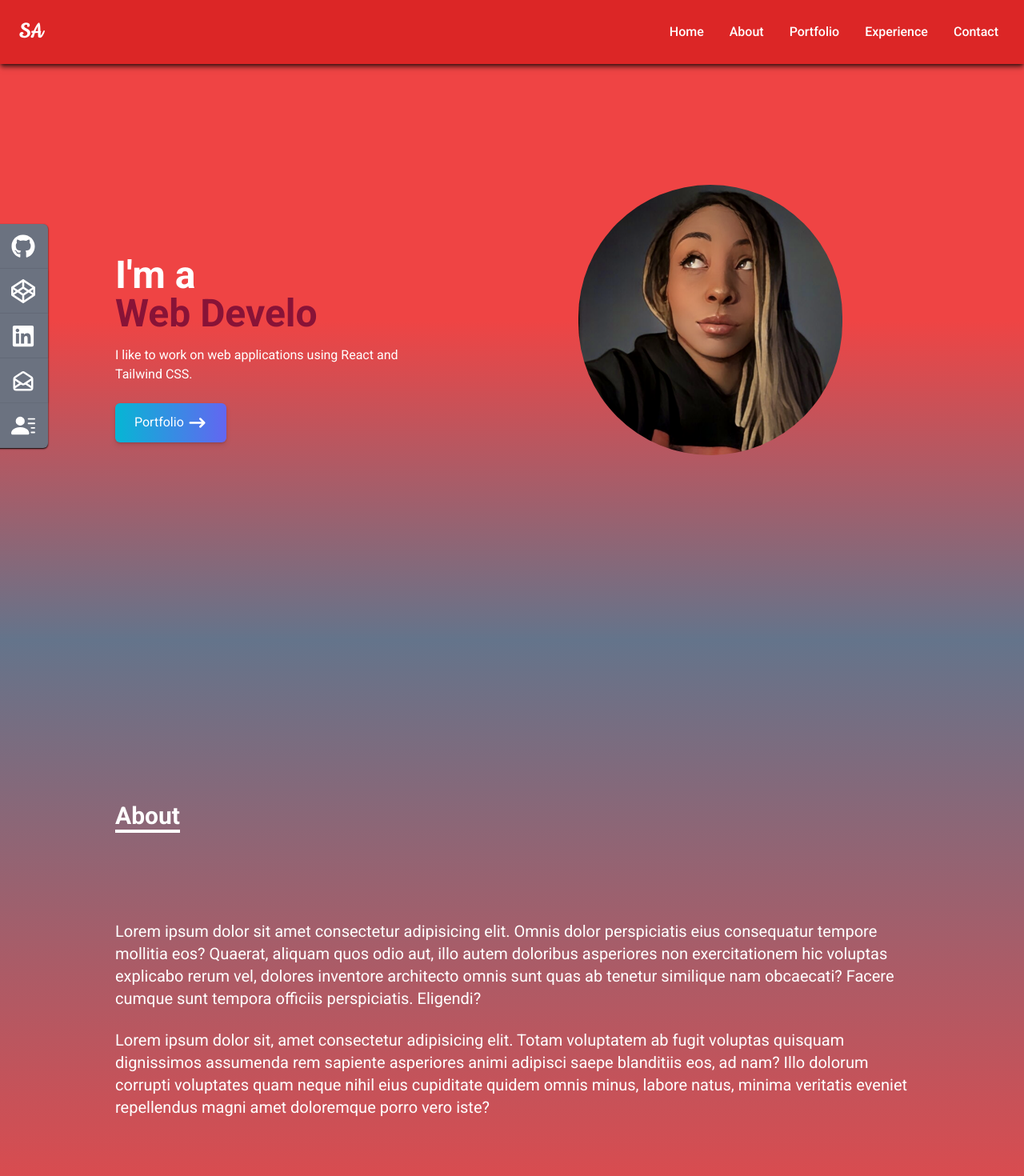
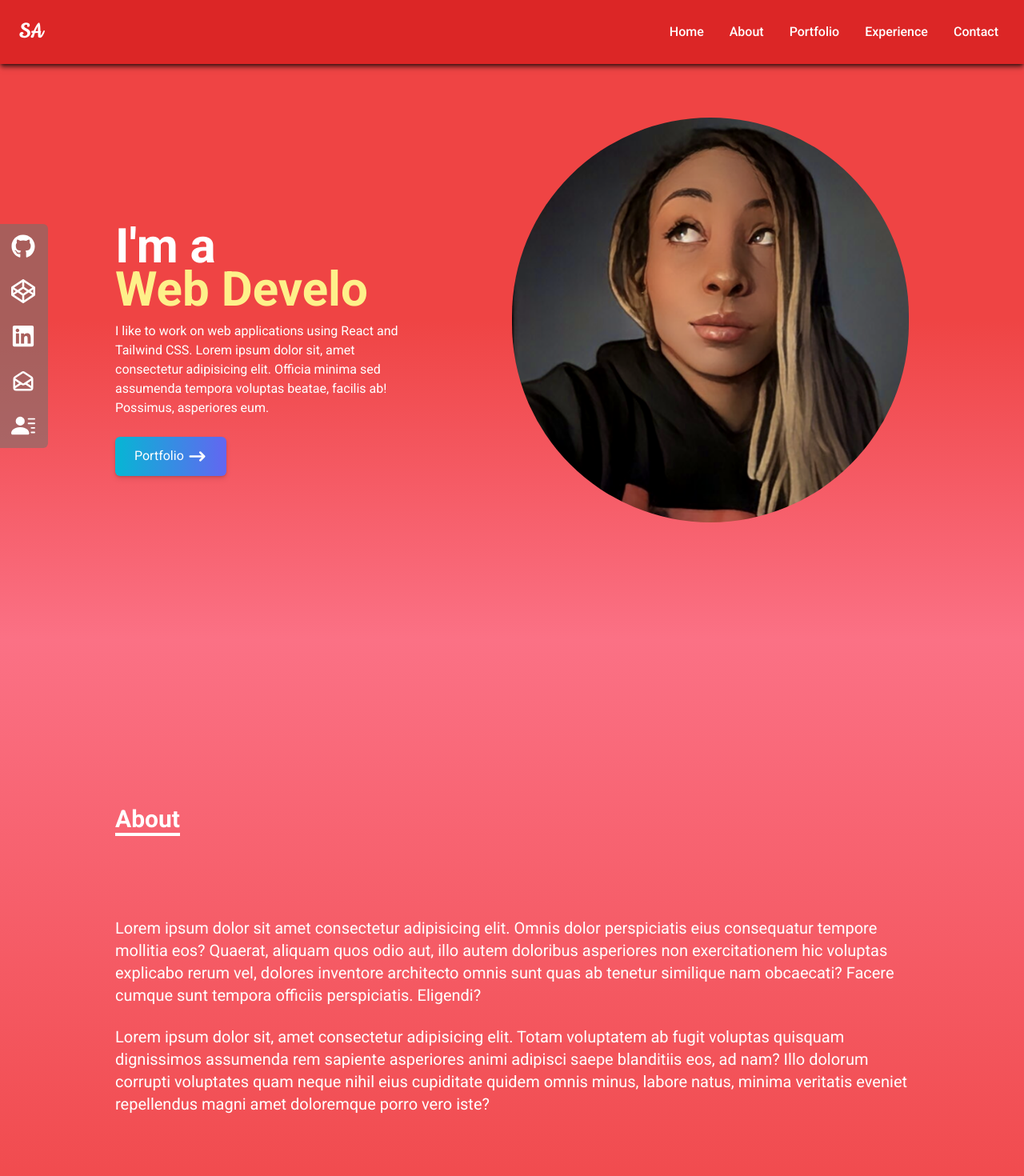
Before and after one commit to Sapereza/sarah-portfolio, a React (Create React App) app: page / in a window 1280 px wide. Shown: the top 1470 px of the page at 80% size. Built offline with nearby package versions, Linux system fonts and the light colour scheme.

Commit message:
made a few design changes. I may still change it up.

```diff
--- a/src/App.js
+++ b/src/App.js
@@ -2,6 +2,7 @@ import Home from "./components/Home";
 import NavBar from "./components/NavBar";
 import SocialLinks from "./components/SocialLinks";
 import About from "./components/About";
+import Portfolio from "./components/Portfolio";
 
 
 function App() {
@@ -10,6 +11,7 @@ function App() {
       <NavBar />
       <Home />
       <About />
+      <Portfolio />
 
       <SocialLinks />
     </div>
--- a/src/components/About.jsx
+++ b/src/components/About.jsx
@@ -2,9 +2,9 @@ import React from 'react'
 
 const About = () => {
   return (
-    <div name="about" className="w-full h-screen bg-gradient-to-b from-slate-500 to-red-500 text-white">
+    <div name="about" className="w-full h-screen bg-gradient-to-b from-rose-400 to-red-500 text-white">
         <div className="max-w-screen-lg p-4 mx-auto flex flex-col justify-center w-full h-full">
-            <div className="pb-8">
+            <div className="pb-6 mt-10 md:mt-0">
                 <h1 className="text-3xl font-bold inline border-b-4 border-white">About</h1>
             </div>
             <div>
--- a/src/components/Home.jsx
+++ b/src/components/Home.jsx
@@ -47,20 +47,21 @@ const Home = () => {
     }
 
   return (
-    <div name="home" className="h-screen w-full bg-gradient-to-b from-red-500 via-red-500 to-slate-500">
+    <div name="home" className="h-screen w-full bg-gradient-to-b from-red-500 via-red-500 to-rose-400">
 
         <div className="max-w-screen-lg mx-auto flex flex-col items-center justify-between h-full px-4 md:flex-row md:space-x-28">
             <div className="flex flex-col justify-center h-full">
-                <h1 className="text-4xl md:text-5xl text-white font-bold mb-4 whitespace-nowrap mt-20">
+                <h1 className="text-5xl md:text-6xl text-white font-bold mb-4 whitespace-nowrap mt-20">
                     I'm a
                     <br></br>
-                    <div className="container md:w-96 h-12 flex items-center text-rose-900">
+                    <div className="container md:w-96 h-12 flex items-center text-yellow-200">
                         {text}
                     </div>
 
                 </h1>
                 <p className="text-white pb-4 max-w-md">
                     I like to work on web applications using React and Tailwind CSS.
+                    Lorem ipsum dolor sit, amet consectetur adipisicing elit. Officia minima sed assumenda tempora voluptas beatae, facilis ab! Possimus, asperiores eum.
                 </p>
                 <div className="relative z-0">
                     <button className="text-white w-fit px-6 py-3 my-2 flex items-center rounded-md bg-gradient-to-r from-cyan-500 to-indigo-500 shadow drop-shadow-md cursor-pointer">
@@ -74,7 +75,7 @@ const Home = () => {
             </div>
 
             <div className="">
-                <img src={HeroImage} alt="my profile" className="rounded-full mx-auto w-2/3 md:w-2/3"/>
+                <img src={HeroImage} alt="my profile" className="rounded-full mx-auto w-2/3 md:w-full"/>
             </div>
 
         </div>
--- a/src/components/NavBar.jsx
+++ b/src/components/NavBar.jsx
@@ -50,7 +50,7 @@ const NavBar = () => {
       </div>
 
       {nav && (
-        <ul className="flex flex-col justify-center items-center absolute top-0 left-0 w-full h-screen bg-gradient-to-b from-red-500 via-red-500 to-slate-500">
+        <ul className="flex flex-col justify-center items-center absolute top-0 left-0 w-full h-screen bg-gradient-to-b from-red-500 via-red-500 to-rose-400">
 
         {links.map(({ id, link }) => (
             <li key={id} className="px-4 cursor-pointer capitalize py-6 text-4xl font-medium hover:scale-105 duration-200">{link}</li>
--- /dev/null
+++ b/src/components/Portfolio.jsx
@@ -0,0 +1,13 @@
+import React from 'react'
+
+const Portfolio = () => {
+  return (
+    <div>
+        <div>
+
+        </div>
+    </div>
+  )
+}
+
+export default Portfolio
--- a/src/components/SocialLinks.jsx
+++ b/src/components/SocialLinks.jsx
@@ -15,7 +15,7 @@ const SocialLinks = () => {
                 GitHub <FaGithub size={30}/>
                 </>
             ),
-            href: 'https://github.com/',
+            href: 'https://github.com/Sapereza',
             style: 'rounded-tr-md'
         },
 
@@ -26,7 +26,7 @@ const SocialLinks = () => {
                 Codepen <FaCodepen size={30}/>
                 </>
             ),
-            href: 'https://codepen.com/',
+            href: 'https://codepen.io/sapereza',
         },
 
         {
@@ -36,7 +36,7 @@ const SocialLinks = () => {
                 LinkedIn <FaLinkedin size={30}/>
                 </>
             ),
-            href: 'https://linkedin.com/',
+            href: 'https://www.linkedin.com/in/sapereza/',
         },
 
         {
@@ -70,7 +70,7 @@ const SocialLinks = () => {
 
             {links.map(({id, child, href, style, download}) => (
 
-                <li key={id} className={"flex justify-between items-center w-40 h-14 px-4 ml-[-100px] hover:ml-[-10px] hover:rounded-md duration-300 bg-gray-500 md:shadow-sm md:shadow-black" + " " + style}>
+                <li key={id} className={"flex justify-between items-center w-40 h-14 px-4 ml-[-100px] hover:ml-[-10px] hover:rounded-md duration-300 bg-stone-500/60" + " " + style}>
 
                 <a href={href} className="flex justify-between items-center w-full text-white" download={download} target="_blank" rel="noreferrer">
 
```
